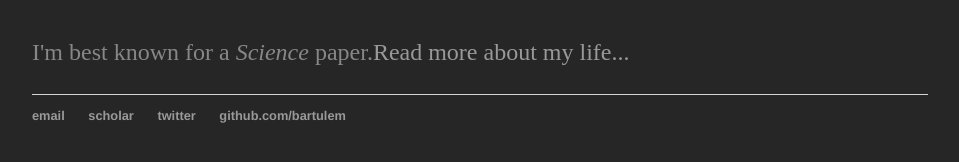
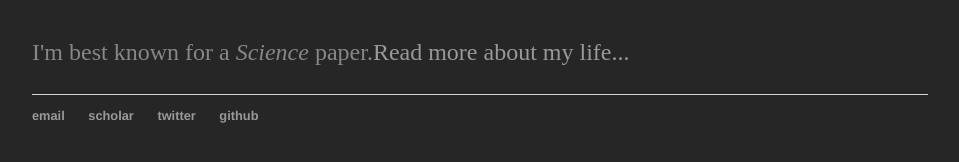
Before and after one commit to bartulem/bartulem.github.io, a Jekyll site: the page built from index.html, in a window 1280 px wide. Shown: the part 161-323 px from the top of the page, without its empty margins (160-1119 px from the left). Built offline with Jekyll 4.4.1, drawn with Linux system fonts in a browser that asks for light colours.

Commit message:
Update default.html

```diff
--- a/_layouts/default.html
+++ b/_layouts/default.html
@@ -25,7 +25,7 @@
 	        		<li><a href="mailto:mimica.bartul@gmail.com">email</a></li>
 				<li><a href="https://scholar.google.no/citations?user=aUeOyr8AAAAJ&hl=en">scholar</a></li>
 				<li><a href="https://twitter.com/BartulEm">twitter</a></li>
-	        		<li><a href="https://github.com/bartulem">github.com/bartulem</a></li>
+	        		<li><a href="https://github.com/bartulem">github</a></li>
 				</ul>
 			</footer>
 		</body>
```
